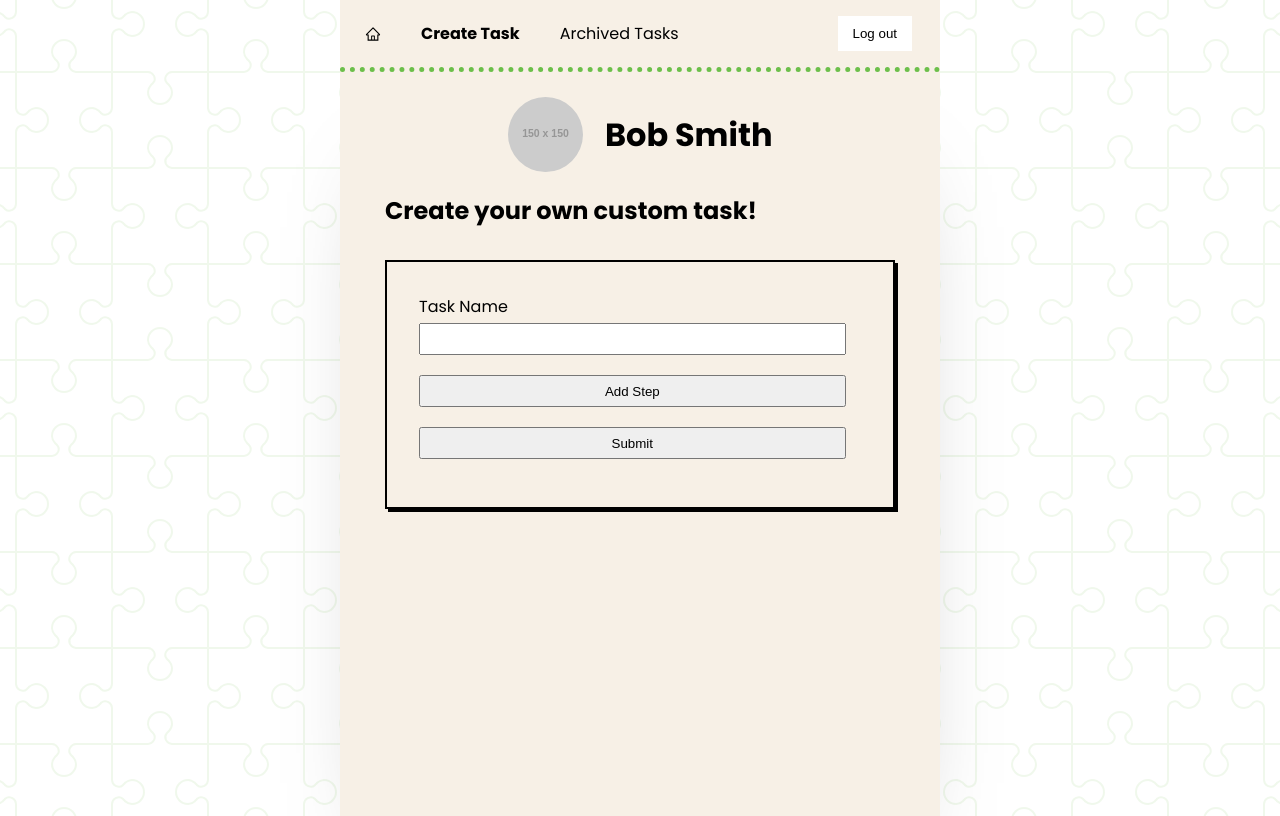
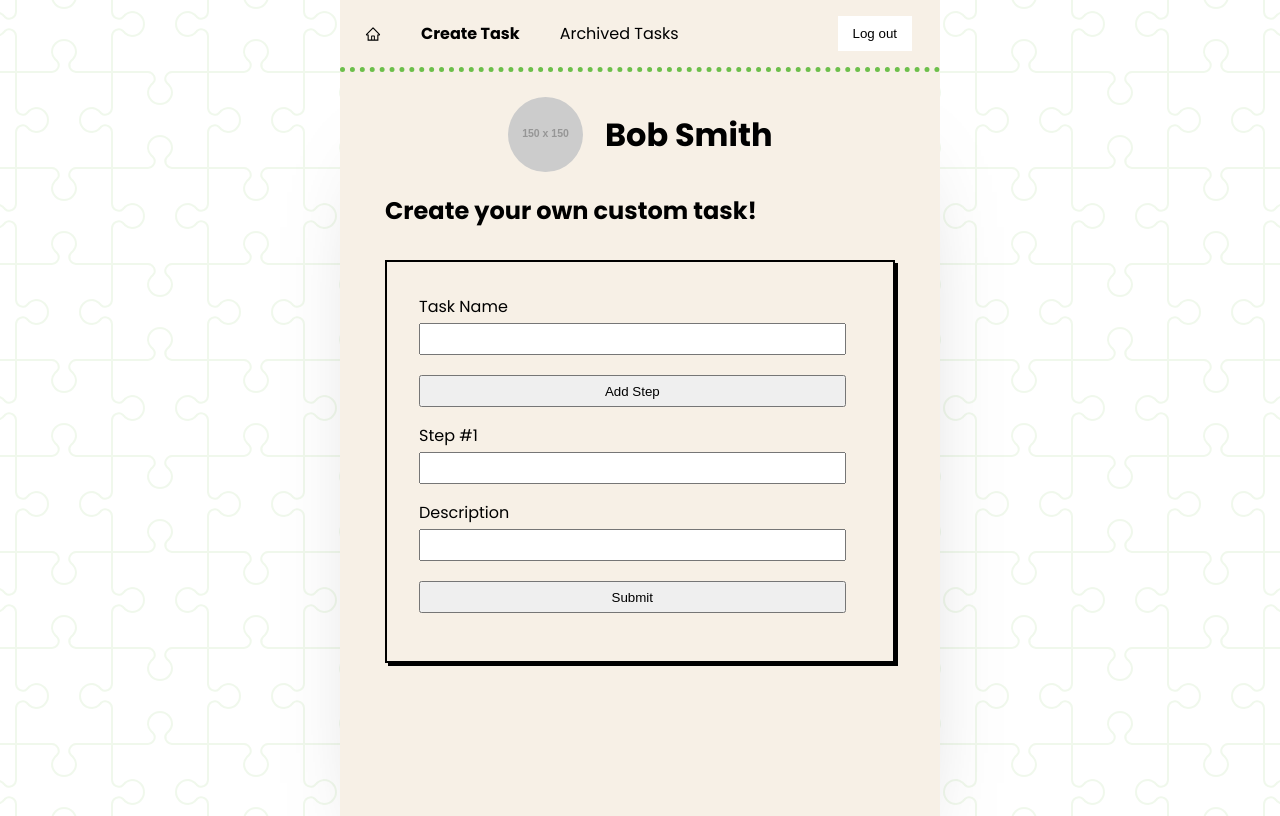
Before and after one commit to samo-13/helper-buddy, a React (Create React App) app in the folder client/: page /create in a window 1280 px wide. Built offline with nearby package versions, Linux system fonts and the light colour scheme.

Commit message:
Get dynamic inputs working

```diff
--- a/client/src/components/CreateForm.jsx
+++ b/client/src/components/CreateForm.jsx
@@ -28,9 +28,36 @@ const Form = () => {
       <label htmlFor="task">Task Name</label>
       <input type="text" name="task" id="task" />
       <input type="button" value="Add Step" />
+
+      {
+        stepState.map((value, index) => {
+          const stepNameId = `name-${index}`;
+          const descriptionId = `description-${index}`;
+          return (
+            <div key={`step-${index}`}>
+              <label htmlFor={stepNameId}>{`Step #${index + 1}`}</label>
+              <input
+                type="text"
+                name={stepNameId}
+                data-index={index}
+                id={stepNameId}
+                className="name"
+              />
+              <label htmlFor={descriptionId}>Description</label>
+              <input
+                type="text"
+                name={descriptionId}
+                data-index={index}
+                id={descriptionId}
+                className="description"
+                />
+              </div>
+          )
+        })
+      }
       <input type="submit" value="Submit" />
     </form>
   );
 };
 
-export { Form };
+export default Form;
--- a/client/src/pages/Create.jsx
+++ b/client/src/pages/Create.jsx
@@ -1,7 +1,7 @@
 // --------------------------------------------------------------------------------------------------
 import React, { useState,useEffect } from 'react';
 import axios from 'axios';
-import { Form } from '../components/CreateForm.jsx'
+import Form from '../components/CreateForm.jsx'
 // import { createTask, getTask, updateTask } from '/Users/sarahmoss/helper-buddy/routes/taskRoutes.js'; // this gives an error bc it's outside src
 // import { BrowserRouter, Route, Routes } from 'react-router-dom';
 // --------------------------------------------------------------------------------------------------
```
